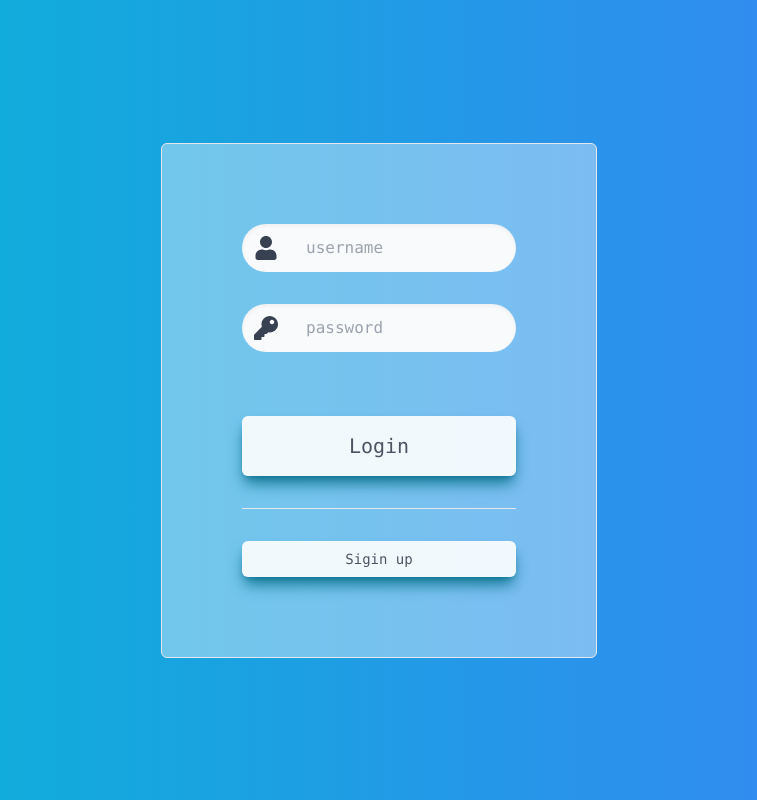
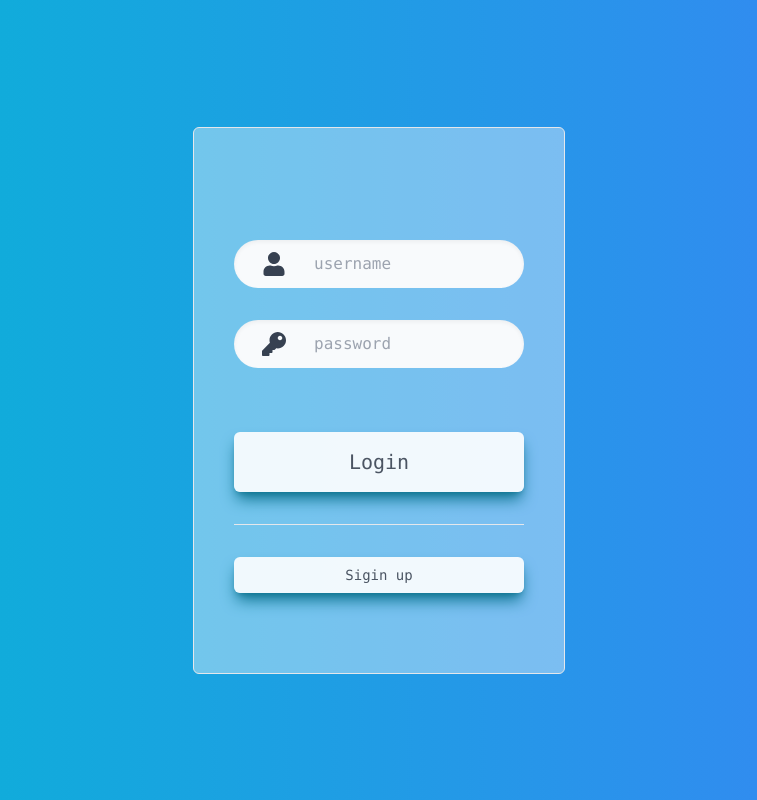
Before and after one commit to toshikinagahama/simpleChat, a Next.js app in the folder frontend/simple_chat/: page /chat/web/ in a window 1280 px wide. Shown: the whole page, without its empty margins (261-1018 px from the left). Built offline with nearby package versions, Linux system fonts and the light colour scheme.

Commit message:
react-springでアニメーション実装

```diff
--- a/frontend/simple_chat/pages/index.js
+++ b/frontend/simple_chat/pages/index.js
@@ -2,16 +2,45 @@ import Head from 'next/head';
 import Link from 'next/link';
 import { useRouter } from 'next/router';
 import React, { useState, useEffect, useRef } from 'react';
-import { userState, messagesState } from '../components/atoms';
 import { useRecoilState } from 'recoil';
 import { domain_db, http_protcol } from '../global';
 import { FaUser, FaKey } from 'react-icons/fa';
-import { useSpring, animated } from 'react-spring';
+import { useSpring, animated, config } from 'react-spring';
 
 export default function Home(pageProps) {
   const router = useRouter();
+  const [alert, setAlert] = useState('');
   const [username, setUsername] = useState('');
   const [password, setPassword] = useState('');
+  const duration = 200;
+
+  const props1 = useSpring({
+    to: { scale: 1, opacity: 1 },
+    from: { scale: 1.1, opacity: 0 },
+    config: { duration },
+    delay: 0,
+  });
+
+  const props2 = useSpring({
+    to: { scale: 1, opacity: 1 },
+    from: { scale: 1.1, opacity: 0 },
+    config: { duration },
+    delay: duration * 1,
+  });
+
+  const props3 = useSpring({
+    to: { scale: 1, opacity: 1 },
+    from: { scale: 1.1, opacity: 0 },
+    config: { duration },
+    delay: duration * 2,
+  });
+
+  const props4 = useSpring({
+    to: { scale: 1, opacity: 1 },
+    from: { scale: 1.1, opacity: 0 },
+    config: { duration },
+    delay: duration * 3,
+  });
 
   const handleUsernameChange = (e) => {
     setUsername(e.target.value);
@@ -31,9 +60,15 @@ export default function Home(pageProps) {
         username,
         password,
       }),
-    }).catch(() => null);
+    }).catch((error) => {
+      console.log(error);
+    });
 
     if (res != null) {
+      //認証失敗
+      if (res.status == 401) {
+        setAlert('Wrong username or password');
+      }
       const json_data = await res.json().catch(() => null);
       //console.log(json_data);
       if (json_data != null) {
@@ -59,12 +94,12 @@ export default function Home(pageProps) {
         }
       }
     } else {
-      alert('failed to connect server ' + `${http_protcol}://${domain_db}/login`);
+      setAlert('failed to connect server ' + `${http_protcol}://${domain_db}/login`);
     }
   };
 
   return (
-    <div className="bg-gradient-to-r from-cyan-500 to-blue-500 font-mono flex flex-col items-center justify-center min-h-screen py-2">
+    <div className="bg-gradient-to-r from-cyan-500 to-blue-500 font-mono flex flex-col items-center justify-center min-h-screen py-2 overflow-hidden">
       <Head>
         <title>Simple Chat sample</title>
         <meta httpEquiv="cache-control" content="no-cache" />
@@ -72,10 +107,14 @@ export default function Home(pageProps) {
         <meta httpEquiv="pragma" content="no-cache" />
       </Head>
 
-      <main className="flex flex-col items-center justify-center w-full flex-1 px-20 text-center container">
-        <div className="flex flex-col items-center justify-center px-20 py-20 text-center text-gray-700 border-[1px] border-opacity-30 rounded-md bg-slate-50 bg-opacity-40">
-          <div className="flex flex-row justify-start items-center shadow-inner rounded-3xl bg-slate-50 overflow-hidden">
-            <div className="w-12 h-12 rounded-full flex flex-row justify-center items-center">
+      <main className="flex flex-col items-center justify-center w-full px-10 text-center container">
+        <form className="flex flex-col items-center justify-center max-w-full px-10 py-20 text-center text-gray-700 border-[1px] border-opacity-30 rounded-md bg-slate-50 bg-opacity-40">
+          <p className="text-red-600 text-sm mb-8 max-w-[18rem] break-words">{alert}</p>
+          <animated.div
+            style={props1}
+            className="flex flex-row justify-start items-center w-full max-w-sm shadow-inner rounded-3xl bg-slate-50 overflow-hidden"
+          >
+            <div className="ml-4 w-12 h-12 rounded-full flex flex-row justify-center items-center">
               <div className="flex flex-col justify-center items-center">
                 <FaUser size="1.5rem" />
               </div>
@@ -86,31 +125,38 @@ export default function Home(pageProps) {
               placeholder="username"
               onChange={handleUsernameChange}
             />
-          </div>
+          </animated.div>
           <div className="m-4"></div>
-          <div className="flex flex-row justify-start items-center shadow-inner rounded-3xl bg-slate-50">
-            <div className="w-12 h-12 rounded-full flex flex-row justify-center items-center">
+          <animated.div
+            style={props2}
+            className="flex flex-row justify-start items-center w-full max-w-sm shadow-inner rounded-3xl bg-slate-50"
+          >
+            <div className="ml-4 w-12 h-12 rounded-full flex flex-row justify-center items-center">
               <div className="flex flex-col justify-center items-center">
                 <FaKey size="1.5rem" />
               </div>
             </div>
             <input
+              type="password"
               className="ml-4 bg-transparent focus:outline-none"
               value={password}
               placeholder="password"
               onChange={handlePasswordChange}
             />
-          </div>
-          <div className="mt-16 mb-4 w-full">
-            <button
+          </animated.div>
+          <animated.div style={props3} className="mt-16 mb-4 w-full max-w-sm">
+            <input
+              type="submit"
               className="text-xl  w-full py-4 text-gray-600 rounded-md bg-white bg-opacity-90 shadow-lg shadow-cyan-700"
-              onClick={handleLoginBtnClick}
-            >
-              Login
-            </button>
-          </div>
+              onClick={(e) => {
+                e.preventDefault();
+                handleLoginBtnClick(e);
+              }}
+              value={'Login'}
+            />
+          </animated.div>
           <hr className="mt-4 border-1 w-full"></hr>
-          <div className="mt-8 w-full">
+          <animated.div style={props4} className="mt-8 w-full max-w-sm">
             <Link href="/signup">
               <button
                 href="#"
@@ -119,8 +165,8 @@ export default function Home(pageProps) {
                 Sigin up
               </button>
             </Link>
-          </div>
-        </div>
+          </animated.div>
+        </form>
       </main>
     </div>
   );
```
